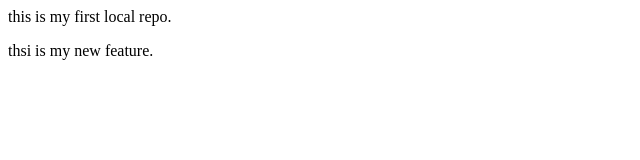
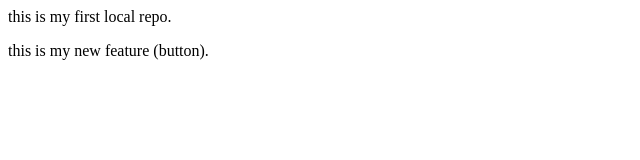
Before and after one commit to coderKG980/Local_Repo, a plain HTML site: page index.html in a window 1280 px wide. Shown: the full height of the page, 0-640 px from the left. Drawn offline with Linux system fonts and the light colour scheme.

```diff
--- a/index.html
+++ b/index.html
@@ -1,2 +1,2 @@
 <p>this is my first local repo.</p>
-<p>thsi is my new feature.</p>
+<p>this is my new feature (button).</p>
```
